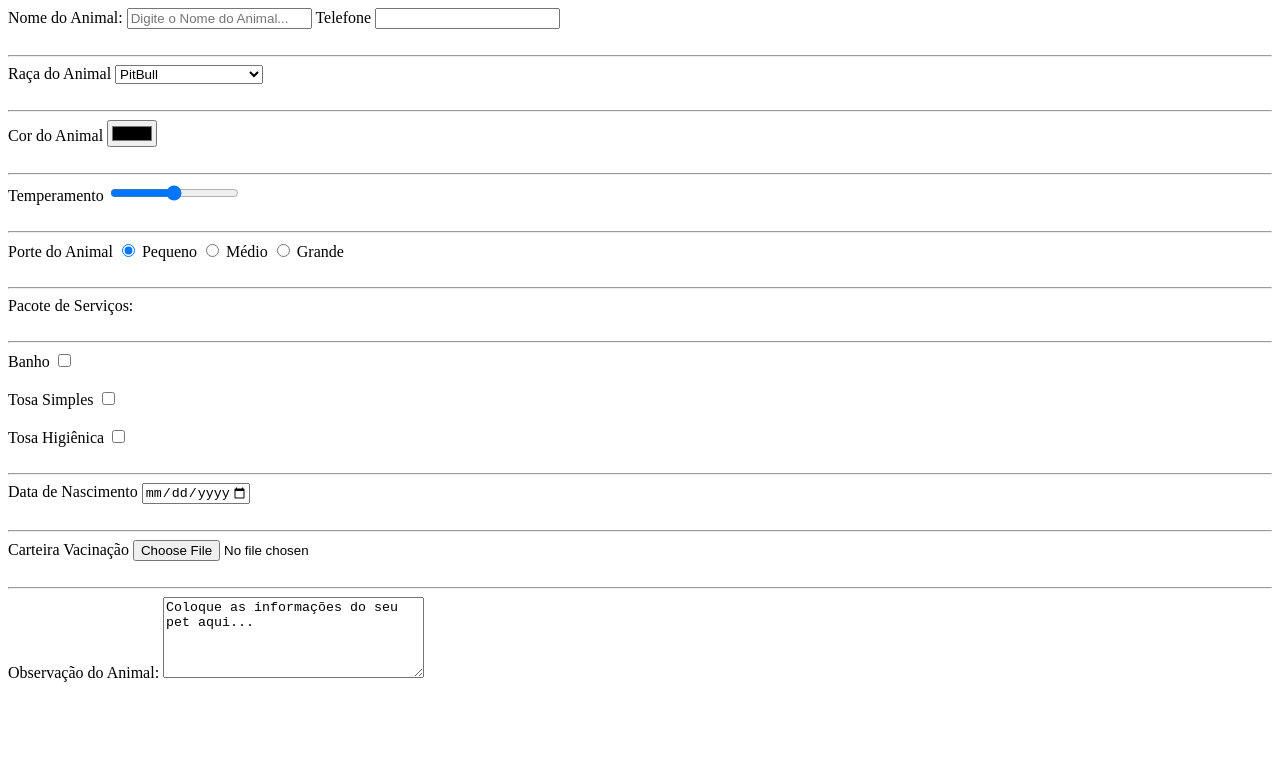
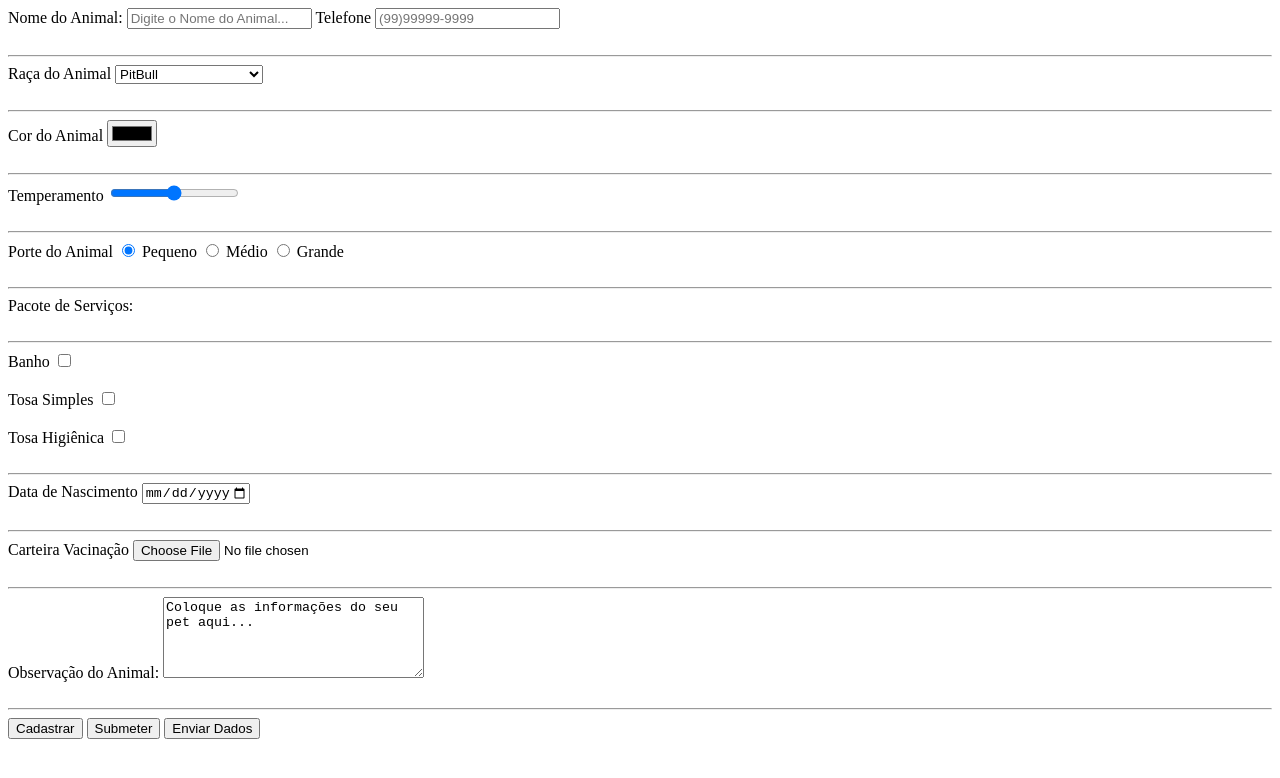
Before and after one commit to jpofof/front-end-basico, a plain HTML site: page ProjetoFormulario/index.html in a window 1280 px wide. Drawn offline with Linux system fonts and the light colour scheme.

Commit message:
Fazendo botao de cadastro, submeter e enviar dados. Adicionando pattern, requiered, form, password

```diff
--- a/ProjetoFormulario/index.html
+++ b/ProjetoFormulario/index.html
@@ -8,12 +8,24 @@
 </head>
 
 <body>
+
+    <form id="Formulario"> <!-- mais utilizado para formularo -->
+        <!-- <label for="senha">Senha</label>
+    <input type="password" name="senha" id="senha"> -->
+
         <label for="nomeAnimal">Nome do Animal: </label>
         <input type="text" name="nomeAnimal" id="nomeAnimal" placeholder="Digite o Nome do Animal..." size=20
-        maxlength="20">
+            maxlength="20" required>
 
         <label for="telefone">Telefone</label>
-    <input type="tel" name="telefone" id="telefone">
+        <input type="tel" name="telefone" id="telefone" placeholder="(99)99999-9999"
+            pattern="\([0-9]{2}\)[\s][0-9]{4}-[0-9]{4}" required>
+
+        <!--  o pattern verifica se o formato de texto é o mesmo que foi solicitado-->
+
+        <!-- o required deixa o campo obrigatório -->
+
+        <!-- o placeholder coloca uma orientação do texto que deve ser inserido, o seu formato -->
 
         <!-- o tel aciona o teclado numérico, enquanto o text exibe o teclado alfanumérico padrão.
     Ambos aceitam texto livre por padrão, mas o tel é ideal para telefones. -->
@@ -134,6 +146,14 @@
 
         <!-- textarea é para o usuario adicionar infos, por exemplo -->
 
+        <br><br> <hr>
+
+        <input type="button" value="Cadastrar">
+        <input type="button" value="Submeter">
+        <button> Enviar Dados </button>
+
+    </form>
+
 
 
 </body>
```
Lines whose indentation alone changed are shown as unchanged.
